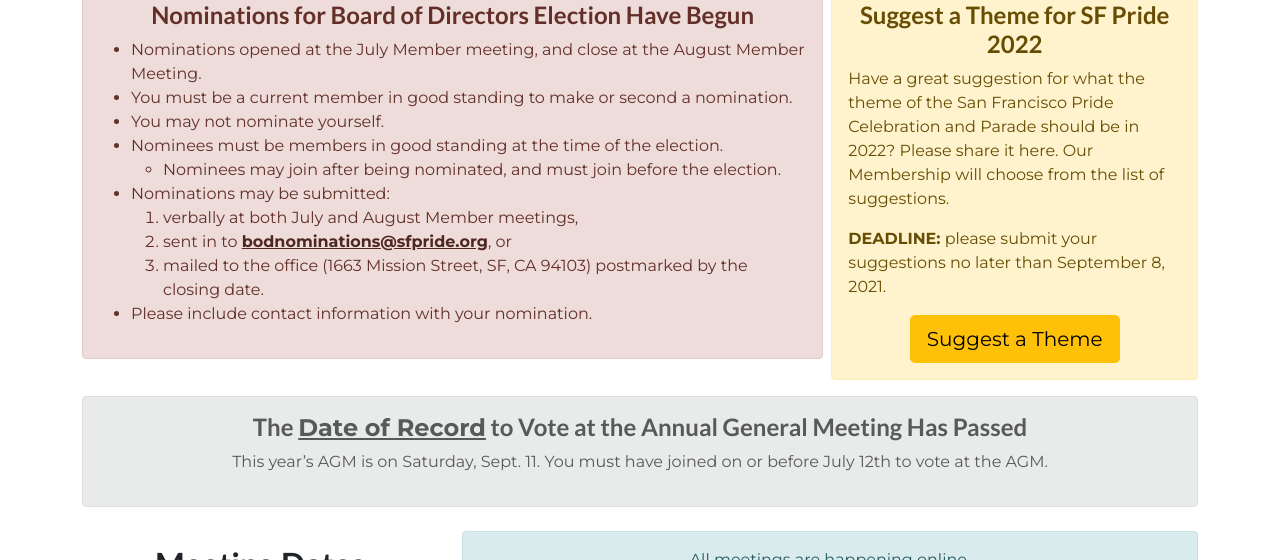
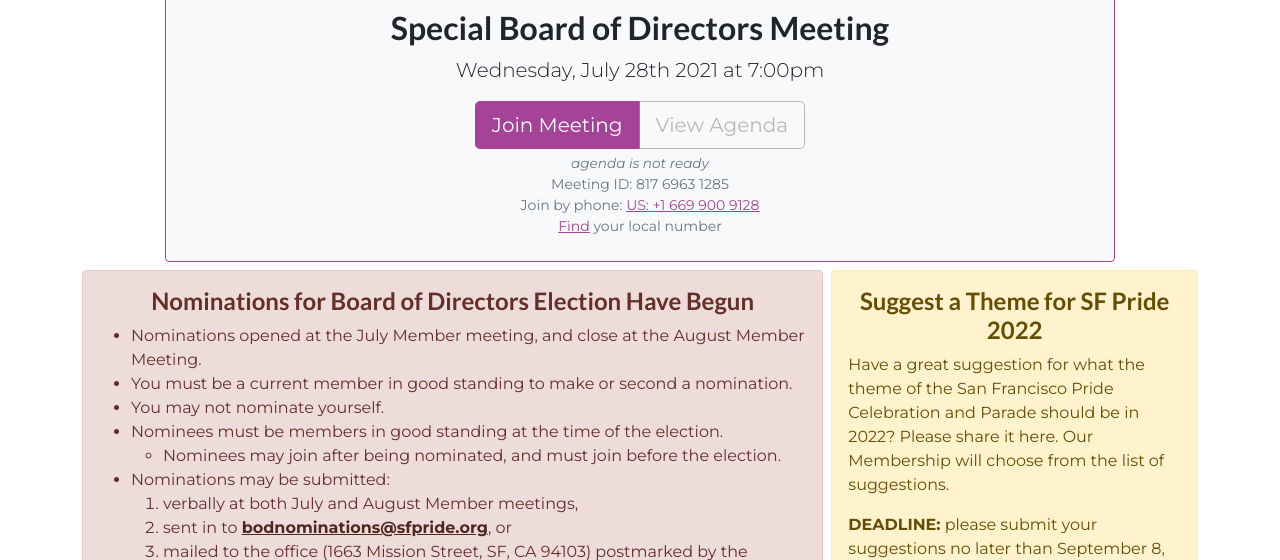
Before and after one commit to sfpride/members, a Jekyll site: the page built from index.html, in a window 1280 px wide and 900 px high, cut to the strip 340-900 px from the top of the window. Built offline with Jekyll 4.4.1, drawn with Linux system fonts in a browser that asks for light colours; some web fonts are replaced.

Commit message:
activate meeting banner for special bod meeting

```diff
--- a/_data/meetings.yml
+++ b/_data/meetings.yml
@@ -1,10 +1,12 @@
-- title: "Board of Directors Meeting"
-  active: false
+- title: "Special Board of Directors Meeting"
+  active: true
   type: "board"
-  date: "July 7th 2021"
+  date: "July 28th 2021"
   time: "7:00pm"
-  zoom-link: "https://us02web.zoom.us/j/88917889520"
-  zoom-id: "889 1788 9520"
+  #zoom-link: "https://us02web.zoom.us/j/88917889520"
+  zoom-link: "https://us02web.zoom.us/j/81769631285?pwd=Zzc0Z1cvS25waTZMYmJGdVA0bDVLUT09"
+  #zoom-id: "889 1788 9520"
+  zoom-id: "817 6963 1285"
   #agenda: "https://cdn.sfpride.org/docs/meetings/20210505-sfpride-boardmeeting-agenda.pdf"
   #packet: "https://cdn.sfpride.org/docs/meetings/20210707-sfpride-boardmeeting-packet.pdf"
 - title: Membership Meeting
--- a/_includes/meeting.html
+++ b/_includes/meeting.html
@@ -22,6 +22,7 @@
             </div>
             <div id="meeting-info" class="text-muted small mb-n4">
                 <p class="m-0">
+                    {% if meeting.agenda == blank? %}<em style="font-size: 0.85rem;">agenda is not ready</em><br>{% endif %}
                     Meeting ID: <span class="copy-me">{{meeting.zoom-id}}</span><br>
                     Join by phone: <a href="tel:+16699009128">US: +1 669 900 9128</a><br>
                     <span> <a href="https://us02web.zoom.us/u/kcttTaTUI1">Find</a> your local number</span><br>
```
